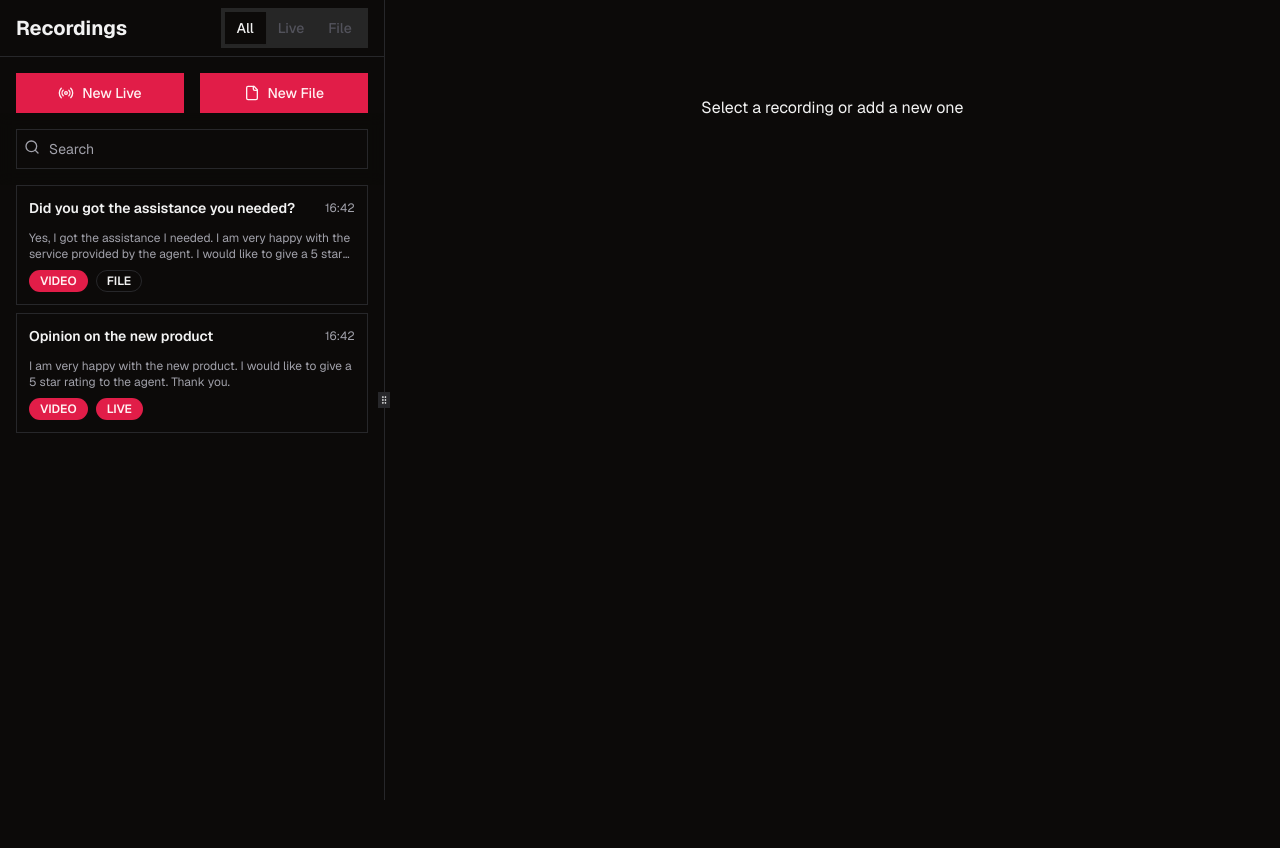
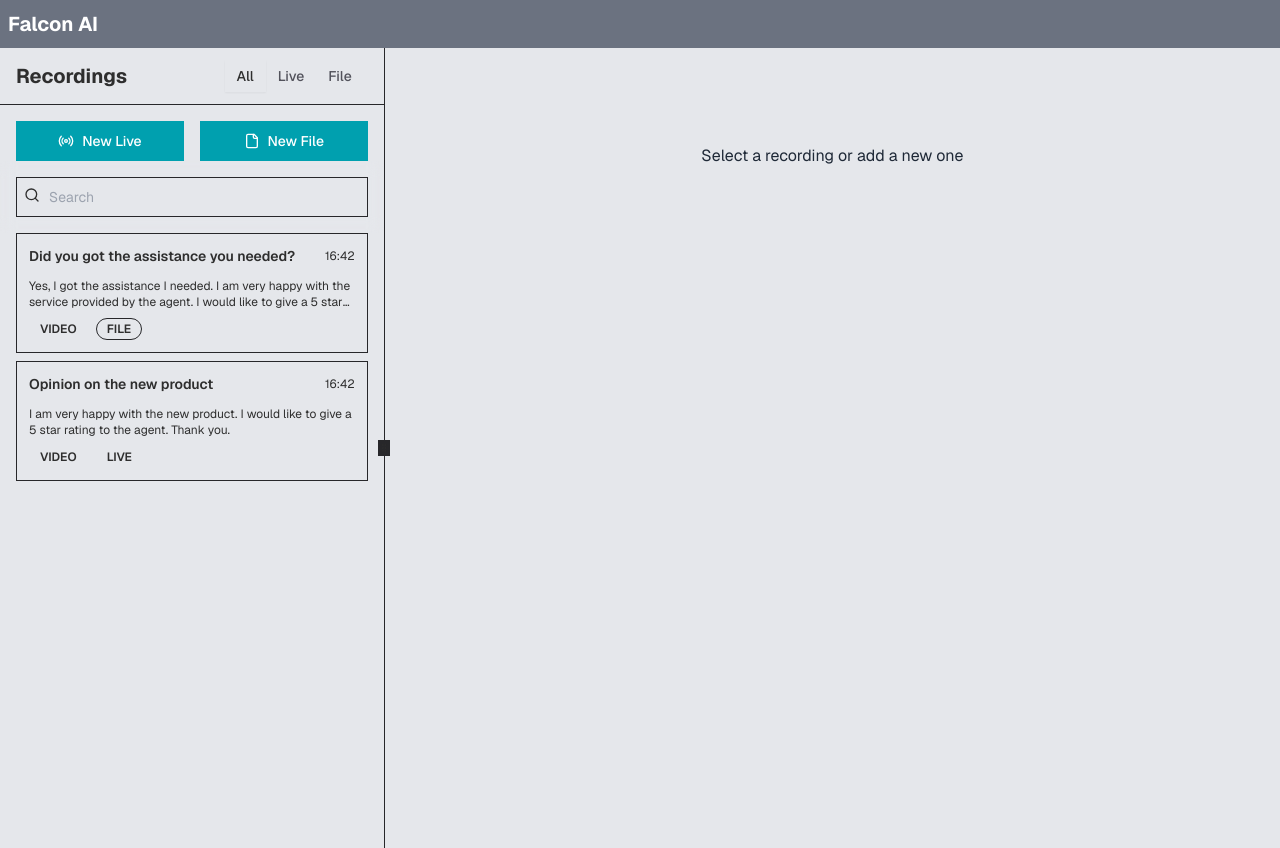
Before and after one commit to xzegga/falcon-ui, a Next.js app: page / in a window 1280 px wide. Before the commit the page ends 800 px from the top, so only its background shows below. Built offline with nearby package versions, Linux system fonts and the light colour scheme.

Commit message:
wip: general styles

```diff
--- a/src/app/globals.css
+++ b/src/app/globals.css
@@ -5,8 +5,8 @@
 
 @layer base {
   :root {
-    --background: 20 14.3% 4.1%;
-    --foreground: 0 0% 95%;
+    --background: 220, 13%, 91%;
+    --foreground: 0, 0%, 18%;
     --card: 24 9.8% 10%;
     --card-foreground: 0 0% 95%;
     --popover: 0 0% 9%;
--- a/src/app/layout.tsx
+++ b/src/app/layout.tsx
@@ -1,31 +1,30 @@
-import type { Metadata } from 'next'
-import { GeistSans } from 'geist/font/sans';
-import './globals.css'
-import { ResizableBaseLayout } from '@/components/composite/resizable-base-layout';
-import { TooltipProvider } from '@/components/ui/tooltip';
-
+import type { Metadata } from "next";
+import { GeistSans } from "geist/font/sans";
+import "./globals.css";
+import { ResizableBaseLayout } from "@/components/composite/resizable-base-layout";
+import { TooltipProvider } from "@/components/ui/tooltip";
+import Navbar from "@/components/ui/navbar";
 
 export const metadata: Metadata = {
-  title: 'Falcon Ai',
-  description: 'Generated by create next app',
-}
+  title: "Falcon Ai",
+  description: "Generated by create next app",
+};
 
 export default function RootLayout({
   children,
 }: {
-  children: React.ReactNode
+  children: React.ReactNode;
 }) {
   return (
     <html lang="en">
       <body className={GeistSans.className}>
-      <div className="flex flex-col min-h-screen">
-      <TooltipProvider delayDuration={0}>
-        <ResizableBaseLayout >
-          {children}
-        </ResizableBaseLayout>
-        </TooltipProvider>
-      </div>
-        </body>
+        <Navbar />
+        <div className="flex flex-col min-h-screen">
+          <TooltipProvider delayDuration={0}>
+            <ResizableBaseLayout>{children}</ResizableBaseLayout>
+          </TooltipProvider>
+        </div>
+      </body>
     </html>
-  )
+  );
 }
--- a/src/app/page.tsx
+++ b/src/app/page.tsx
@@ -1,7 +1,7 @@
 
 export default function Home() {
   return (
-    <main className="flex min-h-screen flex-col items-center justify-between p-24">
+    <main className="flex min-h-screen flex-col items-center justify-between text-gray-800 p-24">
       <p>Select a recording or add a new one</p>
     </main>
   )
--- /dev/null
+++ b/src/components/composite/lading.tsx
@@ -0,0 +1,9 @@
+import React from 'react'
+
+const langingPage = () => {
+  return (
+    <div className='mt-8 bg-black'>langingPage</div>
+  )
+}
+
+export default langingPage
--- a/src/components/composite/resizable-base-layout.tsx
+++ b/src/components/composite/resizable-base-layout.tsx
@@ -11,6 +11,7 @@
 import { RecordingList } from "@/components/composite/recording-list";
 import { Button } from "@/components/ui/button";
 import { File } from "lucide-react";
+import Navbar from "../ui/navbar";
 
 export function ResizableBaseLayout({
   children,
@@ -41,7 +42,7 @@
     },
   ];
   return (
-
+    <>
       <ResizablePanelGroup
         direction="horizontal"
         onLayout={(sizes: number[]) => {
@@ -115,6 +116,6 @@
           {children}
         </ResizablePanel>
       </ResizablePanelGroup>
-
+    </>
   );
 }
--- a/src/components/ui/button.tsx
+++ b/src/components/ui/button.tsx
@@ -9,15 +9,14 @@
   {
     variants: {
       variant: {
-        default: "bg-primary text-primary-foreground hover:bg-primary/90",
-        destructive:
-          "bg-destructive text-destructive-foreground hover:bg-destructive/90",
+        default: "bg-primary-main text-white hover:bg-primary-500",
+        danger:
+          "bg-danger-main text-white hover:bg-destructive-500",
         outline:
-          "border border-input bg-background hover:bg-accent hover:text-accent-foreground",
+          "border border-input bg-secondary-main text-secondary-main hover:bg-secondary-main hover:text-white",
         secondary:
-          "bg-secondary text-secondary-foreground hover:bg-secondary/80",
-        ghost: "hover:bg-accent hover:text-accent-foreground",
-        link: "text-primary underline-offset-4 hover:underline",
+          "bg-secondary-main text-white hover:bg-secondary-500",
+        link: "text-primary-main underline-offset-4 hover:underline",
       },
       size: {
         default: "h-10 px-4 py-2",
--- /dev/null
+++ b/src/components/ui/navbar.tsx
@@ -0,0 +1,14 @@
+import React from "react";
+
+const navbar = () => {
+  return (
+    <nav
+      className="preflight relative flex h-12 w-full items-center bg-gray-500 px-2 text-white"
+      data-te-navbar-ref
+    >
+        <h1 className="text-xl font-bold">Falcon AI</h1>
+    </nav>
+  );
+};
+
+export default navbar;
--- a/tailwind.config.ts
+++ b/tailwind.config.ts
@@ -1,13 +1,13 @@
-import type { Config } from "tailwindcss"
+import type { Config } from "tailwindcss";
 
 const config = {
   darkMode: ["class"],
   content: [
-    './pages/**/*.{ts,tsx}',
-    './components/**/*.{ts,tsx}',
-    './app/**/*.{ts,tsx}',
-    './src/**/*.{ts,tsx}',
-	],
+    "./pages/**/*.{ts,tsx}",
+    "./components/**/*.{ts,tsx}",
+    "./app/**/*.{ts,tsx}",
+    "./src/**/*.{ts,tsx}",
+  ],
   prefix: "",
   theme: {
     container: {
@@ -25,24 +25,77 @@
         background: "hsl(var(--background))",
         foreground: "hsl(var(--foreground))",
         primary: {
-          DEFAULT: "hsl(var(--primary))",
-          foreground: "hsl(var(--primary-foreground))",
+          main: "#00a0af",
+          50: "#BEDEE1",
+          100: "#cdfffd",
+          200: "#a1fffe",
+          300: "#60feff",
+          400: "#18f2f8",
+          500: "#00d5de",
+          600: "#00a0af",
+          700: "#088696",
+          800: "#106b7a",
+          900: "#125967",
         },
         secondary: {
-          DEFAULT: "hsl(var(--secondary))",
-          foreground: "hsl(var(--secondary-foreground))",
+          main: "#666666",
+          100: "#E6F6F7",
+          200: "#c8c8c8",
+          300: "#a4a4a4",
+          400: "#818181",
+          500: "#666666",
+          600: "#515151",
+          700: "#434343",
+          800: "#383838",
+          900: "#313131",
         },
-        destructive: {
-          DEFAULT: "hsl(var(--destructive))",
-          foreground: "hsl(var(--destructive-foreground))",
+        danger: {
+          main: "#d30030",
+          100: "#ffe1e3",
+          200: "#ffc8ce",
+          300: "#ff9ba6",
+          400: "#ff6378",
+          500: "#ff2c4e",
+          600: "#f60838",
+          700: "#d30030",
+          800: "#ae032f",
+          900: "#940730",
         },
-        muted: {
-          DEFAULT: "hsl(var(--muted))",
-          foreground: "hsl(var(--muted-foreground))",
+        warning: {
+          main: "#ffc000",
+          100: "#fffbc5",
+          200: "#fff885",
+          300: "#ffee46",
+          400: "#ffdf1b",
+          500: "#ffc000",
+          600: "#e29400",
+          700: "#bb6902",
+          800: "#985108",
+          900: "#7c420b",
         },
-        accent: {
-          DEFAULT: "hsl(var(--accent))",
-          foreground: "hsl(var(--accent-foreground))",
+        success: {
+          main: "#2e994d",
+          100: "#e1f7e6",
+          200: "#c4eed0",
+          300: "#95e0aa",
+          400: "#60c87e",
+          500: "#3aad5b",
+          600: "#2e994d",
+          700: "#25703b",
+          800: "#225933",
+          900: "#1d4a2b",
+        },
+        info: {
+          600: "#B8D7E6",
+          700: "#66ACCC",
+          800: "#2E7899",
+          900: "#154D66",
+        },
+        "gray-scale": {
+          600: "#aaaaaa",
+          700: "#888888",
+          800: "#444444",
+          900: "#000000",
         },
         popover: {
           DEFAULT: "hsl(var(--popover))",
@@ -75,6 +128,16 @@
     },
   },
   plugins: [require("tailwindcss-animate")],
-} satisfies Config
+  safelist: [
+    "bg-primary",
+    "fill-gray-scale-800",
+    "fill-gray-scale-900",
+    {
+      pattern:
+        /(bg|border|text|fill)-(primary|secondary|danger|warning|success|info)-(main|600|500|50)/,
+      variants: ["hover", "focus", "active"],
+    },
+  ],
+} satisfies Config;
 
-export default config
+export default config;
```
